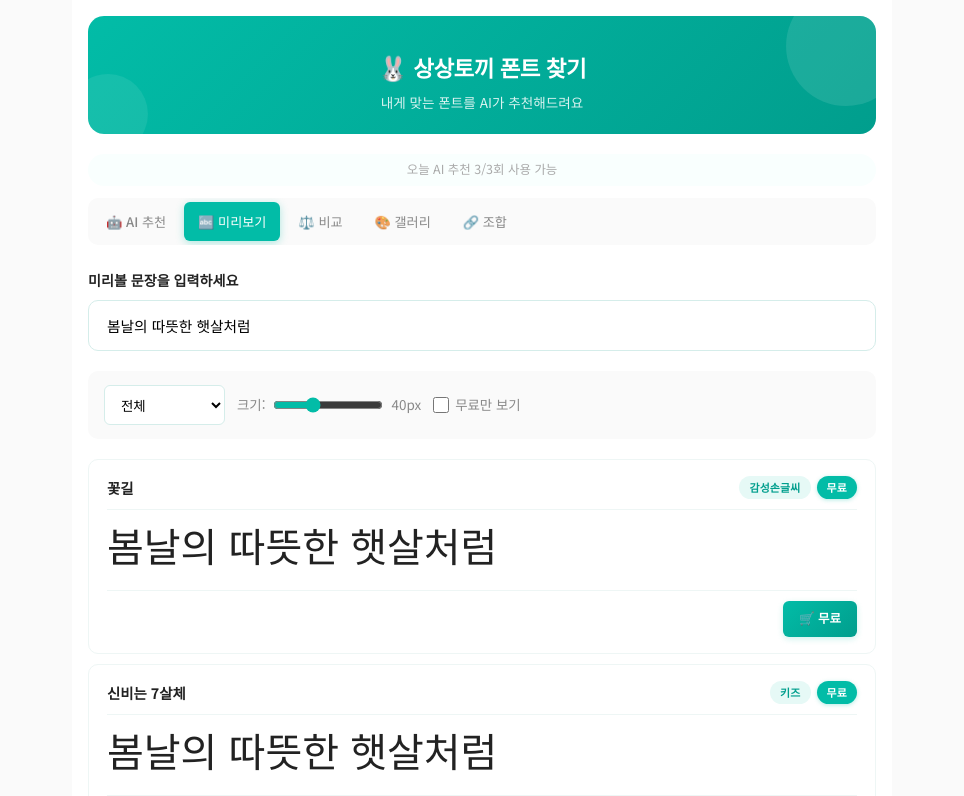
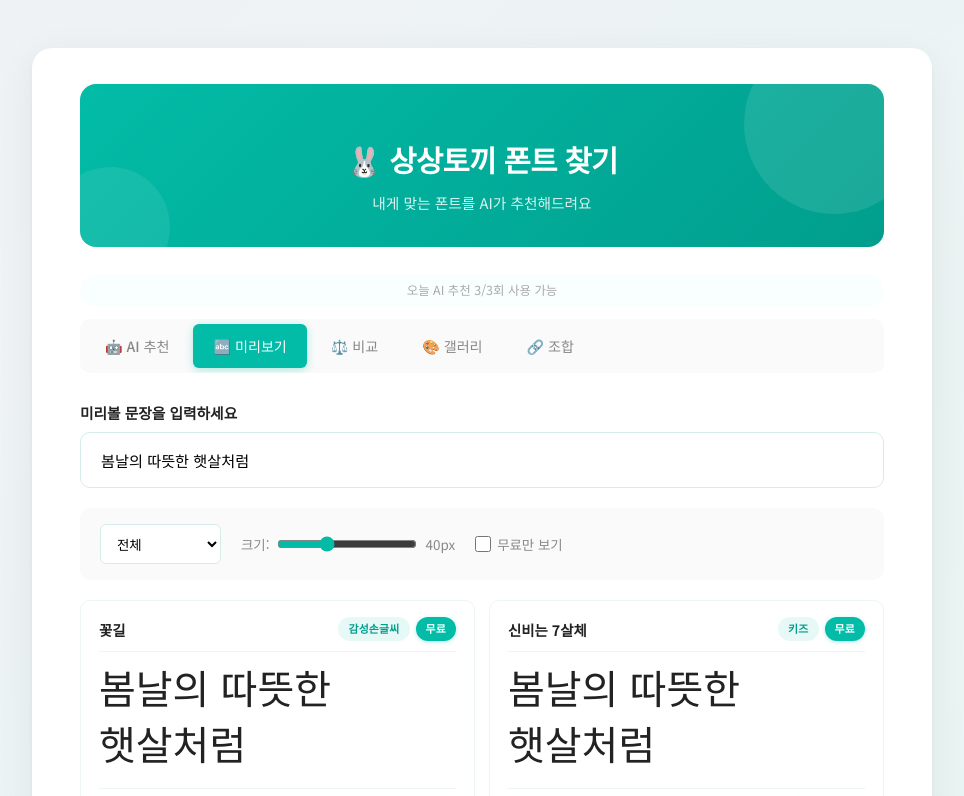
Before and after one commit to Kwon-joo-yeon/sangsangfont-widget, a plain HTML site: page index.html in a window 1280 px wide. Both pictures are taken after a click on the button "🔤 미리보기". Shown: the top 796 px of the page, without its empty margins (158-1122 px from the left). Drawn offline with Linux system fonts and the light colour scheme; a web font is replaced by a local one.

Commit message:
PC 화면 디자인 대폭 개선
- 위젯을 카드형 컨테이너로 (둥근 모서리, 그림자, 배경 그라디언트)
- 헤더 크기/여백 확대, 장식 요소 강화
- 추천 결과 2열 그리드 (첫번째 카드 풀와이드)
- 미리보기 목록 2열, 갤러리 3열, 조합 2열
- 탭/버튼/입력 여유 있는 크기
- 1200px 이상 초대형 화면 대응 추가

Co-Authored-By: Claude Sonnet 4.6 <noreply@anthropic.com>

```diff
--- a/index.html
+++ b/index.html
@@ -33,14 +33,14 @@
 
     body {
       font-family: 'Noto Sans KR', -apple-system, BlinkMacSystemFont, sans-serif;
-      background: var(--bg-warm);
+      background: #f0f2f5;
       color: var(--text);
       line-height: 1.6;
       -webkit-font-smoothing: antialiased;
     }
 
     #fontelier-widget {
-      max-width: 820px;
+      max-width: 900px;
       margin: 0 auto;
       padding: 16px;
       background: var(--bg);
@@ -717,6 +717,100 @@
       flex-wrap: wrap;
       gap: 8px;
       margin-bottom: 16px;
+    }
+
+    /* PC — 넓은 화면 */
+    @media (min-width: 769px) {
+      body {
+        background: linear-gradient(135deg, #f0f2f5 0%, #e8f5f3 50%, #f0f2f5 100%);
+        padding: 32px 20px;
+      }
+      #fontelier-widget {
+        border-radius: 20px;
+        box-shadow: 0 2px 4px rgba(0,0,0,0.04), 0 8px 40px rgba(0,0,0,0.06);
+        min-height: auto;
+        padding: 28px 36px;
+      }
+      .widget-header {
+        padding: 44px 32px 28px;
+        border-radius: 16px;
+        margin-bottom: 28px;
+      }
+      .widget-header h1 { font-size: 1.7rem; }
+      .widget-header h1 span { font-size: 1.8rem; }
+      .widget-header p { font-size: 0.92rem; margin-top: 8px; }
+      .widget-header::before { width: 180px; height: 180px; top: -50px; right: -40px; }
+      .widget-header::after { width: 120px; height: 120px; bottom: -40px; left: -30px; }
+
+      .tabs {
+        margin-bottom: 28px;
+        padding: 5px;
+        border-radius: var(--radius-sm);
+      }
+      .tab-btn {
+        padding: 12px 20px;
+        font-size: 0.88rem;
+        border-radius: var(--radius-xs);
+      }
+
+      .input-group label { font-size: 0.92rem; }
+      .text-input { padding: 16px 20px; font-size: 0.95rem; }
+      .tags-wrap { gap: 10px; }
+      .tag-btn { padding: 8px 20px; font-size: 0.84rem; }
+
+      .recommend-btn { padding: 18px; font-size: 1.05rem; border-radius: var(--radius-sm); }
+
+      /* 추천 결과 2열 */
+      .result-cards {
+        display: grid;
+        grid-template-columns: 1fr 1fr;
+        gap: 20px;
+      }
+      .result-cards > :first-child {
+        grid-column: 1 / -1;
+      }
+
+      /* 미리보기 목록 2열 */
+      .font-list {
+        display: grid;
+        grid-template-columns: 1fr 1fr;
+        gap: 14px;
+      }
+
+      .preview-controls {
+        padding: 16px 20px;
+        border-radius: var(--radius-sm);
+        gap: 20px;
+      }
+      .range-wrap input[type="range"] { width: 140px; }
+
+      /* 비교 그리드 */
+      .compare-card-body { padding: 24px 20px; }
+
+      /* 갤러리 3열 */
+      .gallery-grid { grid-template-columns: 1fr 1fr 1fr; gap: 18px; }
+      .gallery-scenes { gap: 10px; margin-bottom: 24px; }
+      .scene-btn { padding: 10px 22px; font-size: 0.86rem; }
+
+      /* 조합 2열 */
+      .pairing-list {
+        display: grid;
+        grid-template-columns: 1fr 1fr;
+        gap: 24px;
+      }
+      .pairing-preview { padding: 28px 24px; }
+      .pairing-canvas-wrap { padding: 18px 24px; }
+
+      .buy-btn { padding: 12px 28px; font-size: 0.88rem; }
+      .buy-btn-sm { padding: 9px 18px; font-size: 0.8rem; }
+    }
+
+    /* PC — 아주 넓은 화면 */
+    @media (min-width: 1200px) {
+      body { padding: 48px 40px; }
+      #fontelier-widget { padding: 36px 48px; }
+      .widget-header { padding: 52px 40px 32px; }
+      .widget-header h1 { font-size: 1.85rem; }
     }
 
     /* 반응형 — 태블릿 */
```
